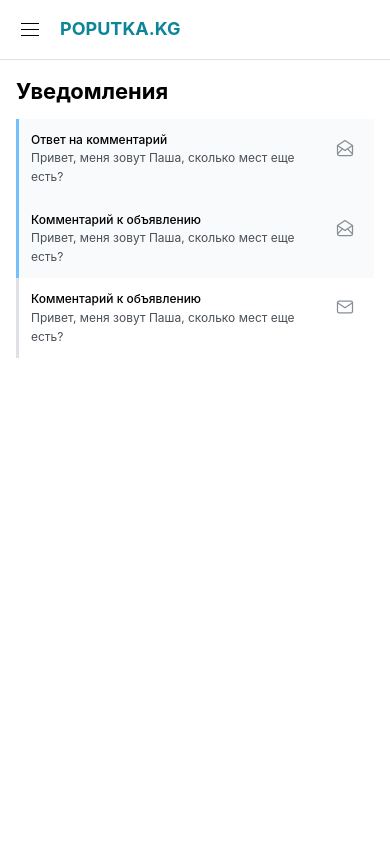
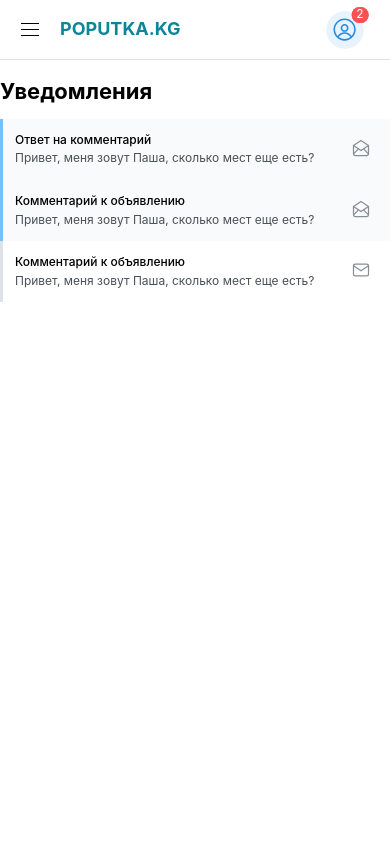
Before and after one commit to bakai-taalaibek/carpool, a Next.js app in the folder client/: page /notifications in a window 390 px wide. Shown: the top 844 px of the page. Built offline with nearby package versions, Linux system fonts and the light colour scheme.

Commit message:
Configure header for mobile

```diff
--- a/client/app/basicMantineLayout.tsx
+++ b/client/app/basicMantineLayout.tsx
@@ -119,7 +119,7 @@ export default function BasicMantineLayout({ children }: { children: any }) {
             >
               POPUTKA.KG
             </Text>
-            <Group gap={20} visibleFrom="sm">
+            <Group gap={20}>
               {pathname == "/" && (
                 <Button
                   // className="[&_*[data-position='left']]:[margin-inline-end:8px]"
@@ -128,6 +128,7 @@ export default function BasicMantineLayout({ children }: { children: any }) {
                   onClick={toggleFilter}
                   radius="xl"
                   leftSection={<IconFilterSearch size={22} />}
+                  visibleFrom="sm"
                 >
                   Фильтры
                 </Button>
@@ -139,6 +140,7 @@ export default function BasicMantineLayout({ children }: { children: any }) {
                   radius="xl"
                   variant="gradient"
                   gradient={{ from: "orange", to: "red", deg: 90 }}
+                  visibleFrom="sm"
                 >
                   + Новая попутка
                 </Button>
@@ -148,6 +150,7 @@ export default function BasicMantineLayout({ children }: { children: any }) {
                 color="cyan"
                 radius="xl"
                 onClick={() => scrollIntoView()}
+                visibleFrom="sm"
               >
                 Оставить отзыв
               </Button>
@@ -157,6 +160,7 @@ export default function BasicMantineLayout({ children }: { children: any }) {
                 variant="subtle"
                 color="cyan"
                 radius="xl"
+                visibleFrom="sm"
               >
                 Войти
               </Button>
@@ -285,6 +289,7 @@ export default function BasicMantineLayout({ children }: { children: any }) {
         style={{
           display: "flex",
           flexDirection: "column",
+          paddingInline: 0,
         }}
       >
         <Drawer
@@ -297,7 +302,7 @@ export default function BasicMantineLayout({ children }: { children: any }) {
             header: {
               boxShadow: "0 2px 4px rgba(0, 0, 0, 0.1)",
               minHeight: "50px",
-              maxHeight: "50px"
+              maxHeight: "50px",
               // backgroundColor: lighten("var(--mantine-color-indigo-0)", 0.2),
             },
           }}
```
